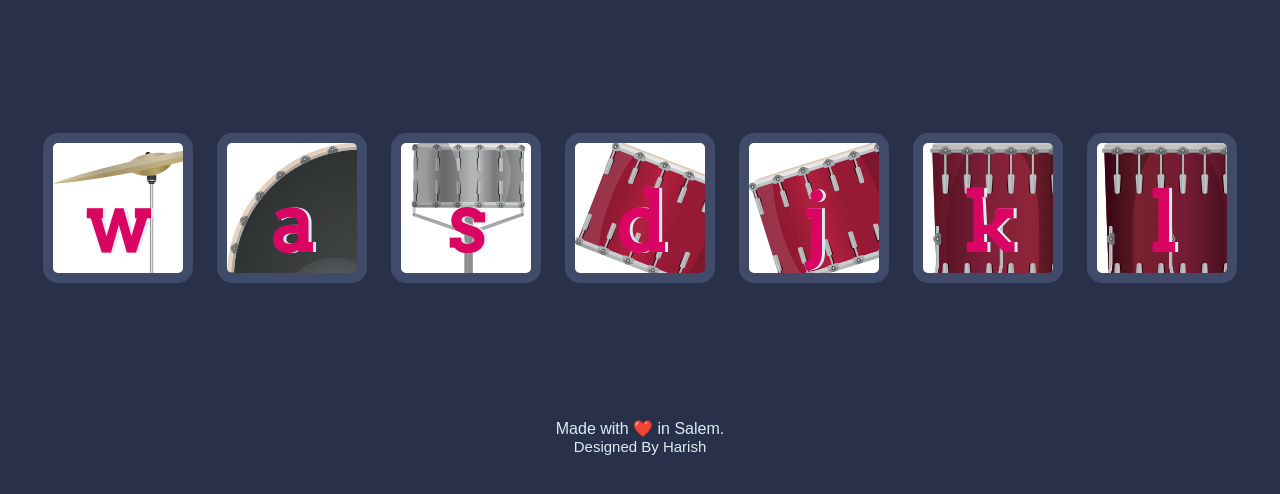
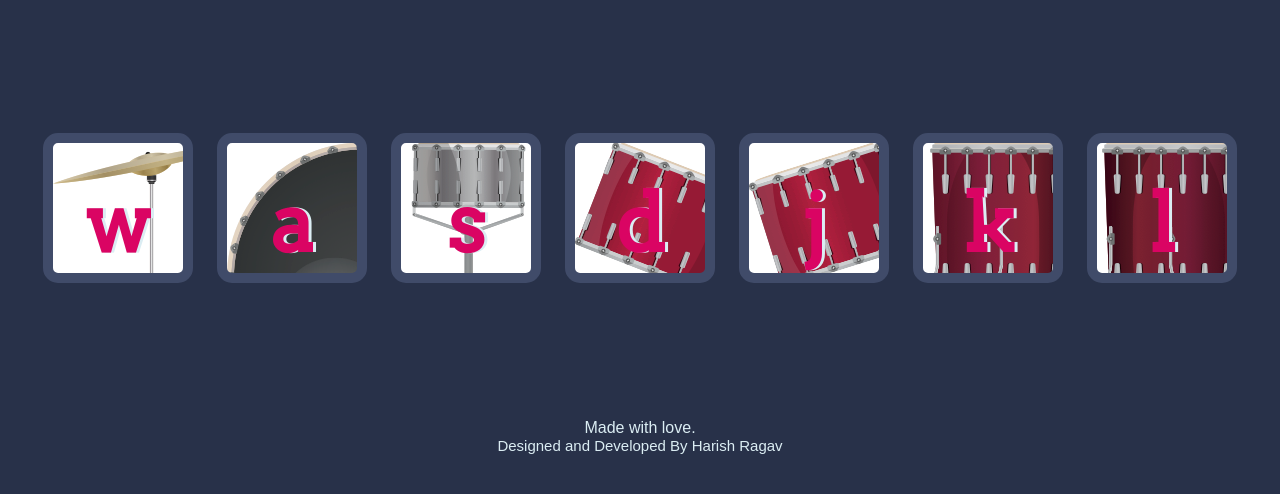
Before and after one commit to HarishRagav/webdrum, a plain HTML site: page index.html in a window 1280 px wide. Shown: the part 156-650 px from the top of the page. Drawn offline with Linux system fonts and the light colour scheme.

Commit message:
footer changes

```diff
--- a/index.html
+++ b/index.html
@@ -23,7 +23,7 @@
 
   <script src="index.js" charset="utf-8"></script>
   <footer>
-    Made with ❤️ in Salem.<br><span class="credits">Designed By Harish</span>
+    Made with love.<br><span class="credits">Designed and Developed By Harish Ragav</span>
   </footer>
 </body>
 
```
